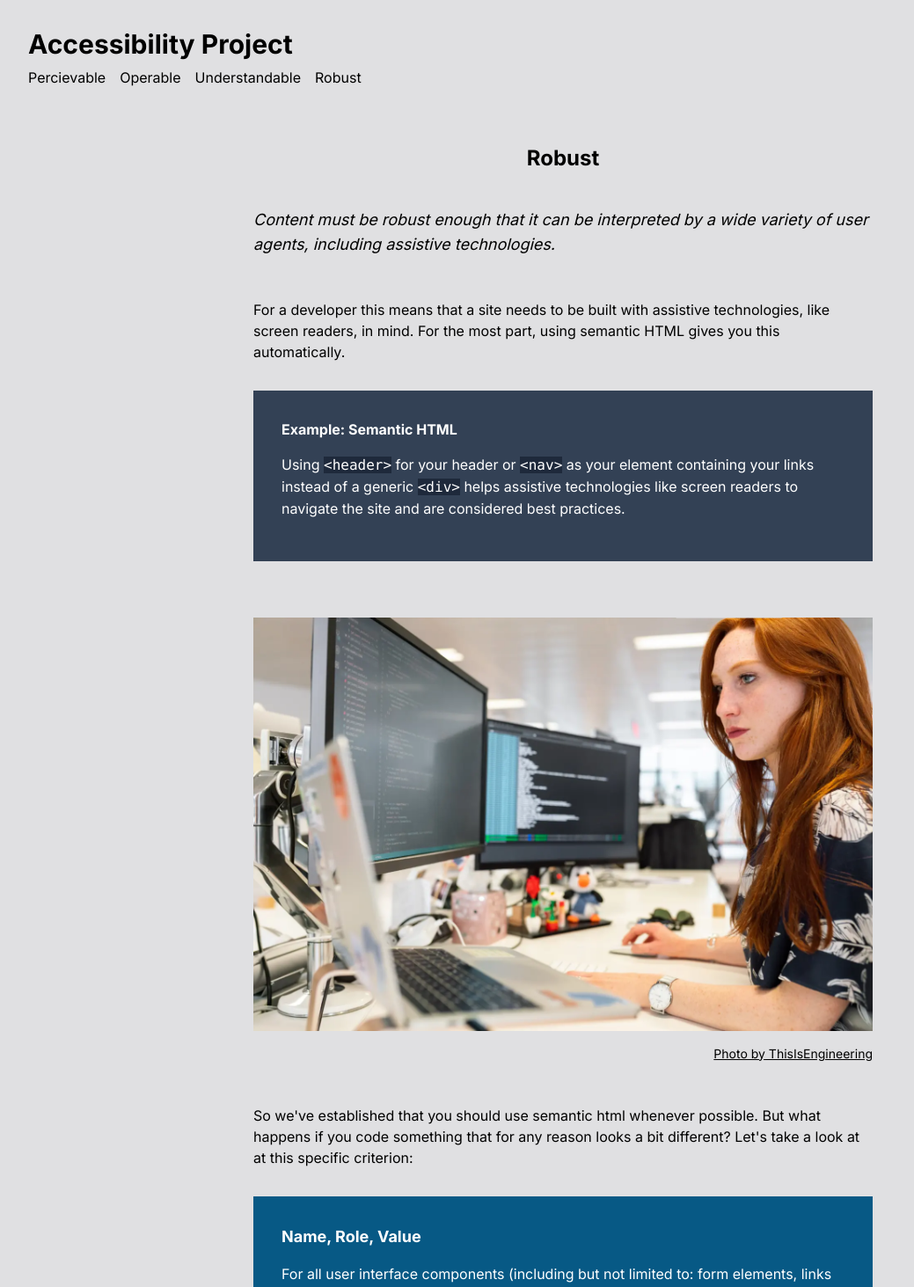
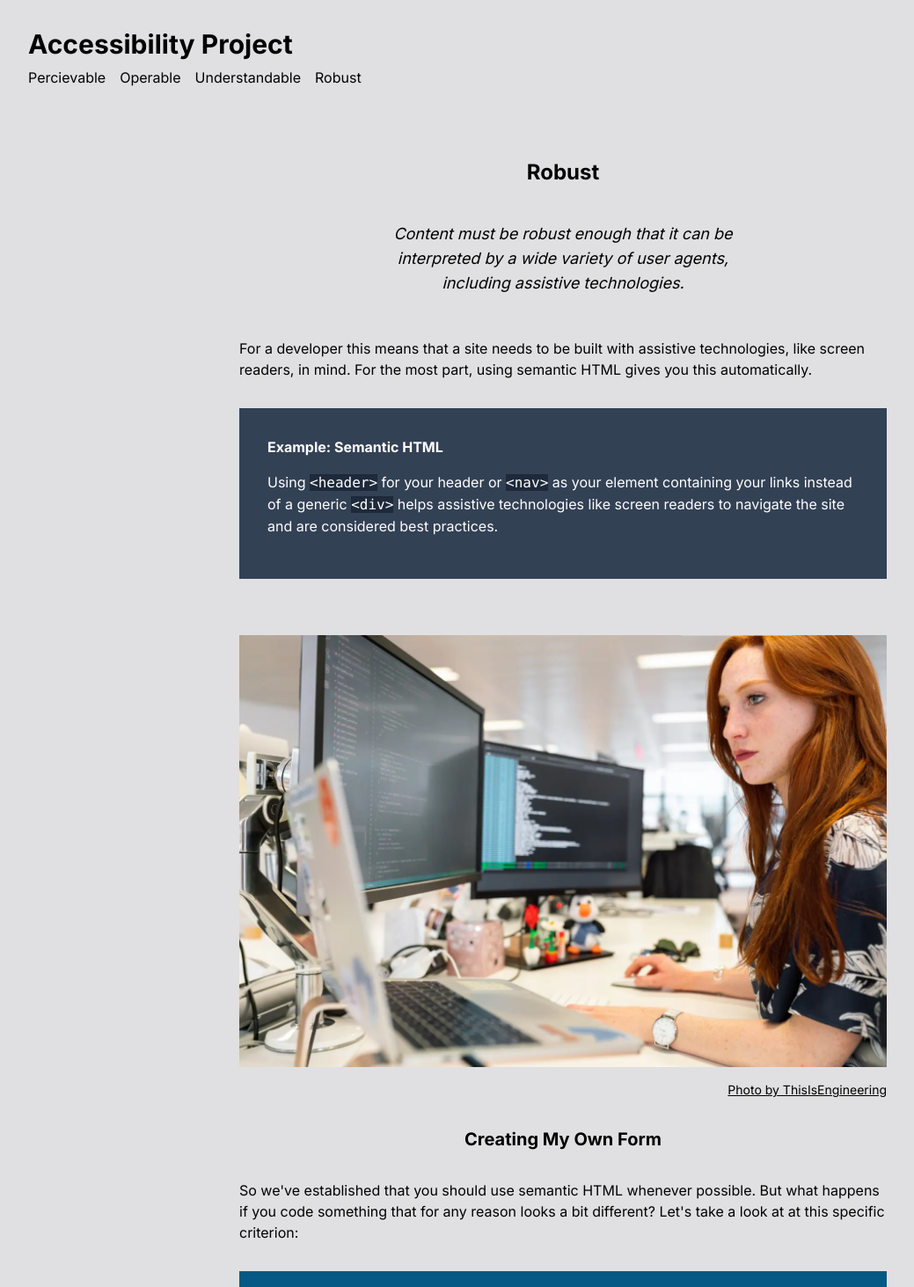
Before and after one commit to freddiekaplan-cme/accessibility, a Next.js app: page /robust in a window 1280 px wide. Shown: the top 1463 px of the page at 88% size, without its empty margins (0-1039 px from the left). Built offline with nearby package versions, Linux system fonts and the light colour scheme.

Commit message:
Add quote to principleTitle, rewrite text for Robust.

```diff
--- a/app/Types.ts
+++ b/app/Types.ts
@@ -12,6 +12,7 @@ export interface CriteriaType {
 
 export interface PrincipleTitleType {
 	title: string
+	quote: string
 }
 
 export interface FormDataType {
--- a/app/components/PrincipleTitle.tsx
+++ b/app/components/PrincipleTitle.tsx
@@ -1,8 +1,17 @@
 import React from "react"
 import { PrincipleTitleType } from "../Types"
 
-const PrincipleTitle: React.FC<PrincipleTitleType> = ({ title }) => {
-	return <h2 className="text-center text-2xl font-bold pb-10">{title}</h2>
+const PrincipleTitle: React.FC<PrincipleTitleType> = ({ title, quote }) => {
+	return (
+		<>
+			<h2 className="text-center text-2xl font-bold mb-10">{title}</h2>
+			<div className=" flex justify-center">
+				<blockquote className="mb-8 text-lg italic sm:w-[60%] sm:text-center">
+					{quote}
+				</blockquote>
+			</div>
+		</>
+	)
 }
 
 export default PrincipleTitle
--- a/app/robust/page.tsx
+++ b/app/robust/page.tsx
@@ -55,15 +55,14 @@ const Page = () => {
 
 	return (
 		<div className="flex flex-col items-center">
-			<div className="flex flex-col max-w-3xl w-[100%] p-4 sm:p-8">
-				<PrincipleTitle title="Robust" />
+			<div className="flex flex-col max-w-3xl w-[100%] p-4 sm:m-8">
+				<PrincipleTitle
+					title="Robust"
+					quote="Content must be robust enough that it can be interpreted
+						by a wide variety of user agents, including assistive
+						technologies."
+				/>
 				<section>
-					{" "}
-					<div className="pb-8 text-lg italic">
-						Content must be robust enough that it can be interpreted
-						by a wide variety of user agents, including assistive
-						technologies.
-					</div>
 					<p>
 						For a developer this means that a site needs to be built
 						with assistive technologies, like screen readers, in
@@ -110,9 +109,12 @@ const Page = () => {
 				</Link>
 
 				<article>
+					<h3 className="text-center text-xl font-bold mb-8">
+						Creating My Own Form
+					</h3>
 					<p>
 						So we&apos;ve established that you should use semantic
-						html whenever possible. But what happens if you code
+						HTML whenever possible. But what happens if you code
 						something that for any reason looks a bit different?
 						Let&apos;s take a look at at this specific criterion:
 					</p>
@@ -323,8 +325,8 @@ const Page = () => {
 							<p>
 								At this point everything looks ok and I get no
 								errors in my editor. However, since the label
-								for the input is missing, a visitor using a
-								screen reader, for example, will have trouble
+								for the input is missing, a visitor using
+								assistive technology will have trouble
 								interacting with the form — and my site will be
 								in violation of the WCAG 4.1.2 rule as stated
 								above. Uh-oh!
@@ -360,7 +362,7 @@ const Page = () => {
 								<code className="bg-slate-800 text-white">
 									id
 								</code>{" "}
-								to the text.
+								to the text.{" "}
 							</p>
 
 							<div className="bg-slate-800 text-white my-8">
@@ -428,6 +430,23 @@ const Page = () => {
 									<div>&lt;/form&gt;</div>
 								</code>
 							</div>
+							<p>
+								This works and fulfills the WCAG criterion, but
+								is &quot;Name Form&quot; as clear and
+								understandable as our original label of
+								&quot;Name&quot;? No, probably not since the
+								latter is the standard formulation. That&apos;s
+								why it&apos;s ususally a good idea to stick to
+								the establish method of{" "}
+								<code className="bg-slate-800 text-white">
+									&lt;input&gt;
+								</code>{" "}
+								and{" "}
+								<code className="bg-slate-800 text-white">
+									&lt;label&gt;
+								</code>{" "}
+								where possible.
+							</p>
 							<p>A few final notes:</p>
 							<p>
 								Textboxes like an{" "}
@@ -455,7 +474,7 @@ const Page = () => {
 								<code className="bg-slate-800 text-white">
 									&lt;input&gt;
 								</code>{" "}
-								element, and that another solution is to simply
+								element. Another solution would&dapos;ve been to
 								rework the{" "}
 								<code className="bg-slate-800 text-white">
 									&lt;label&gt;
```
